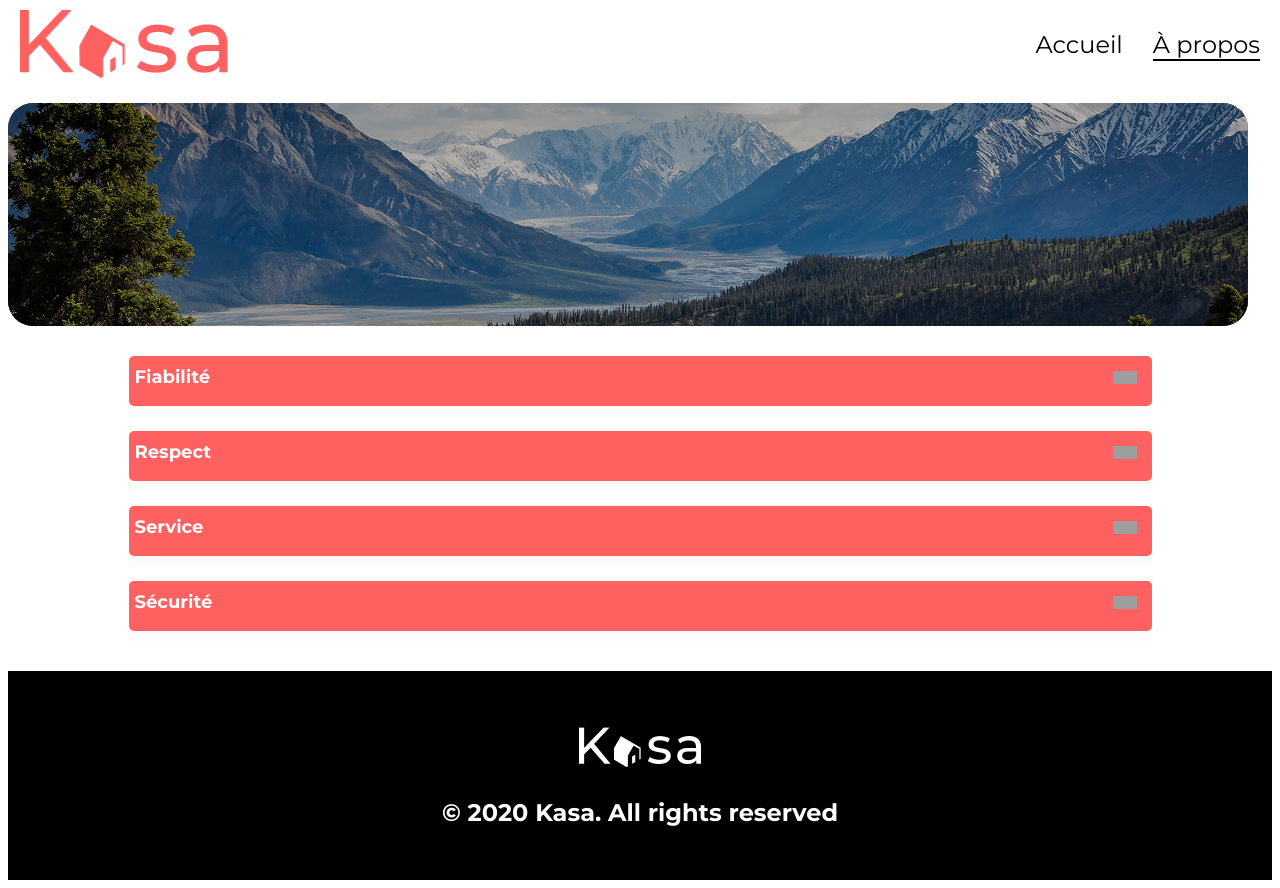
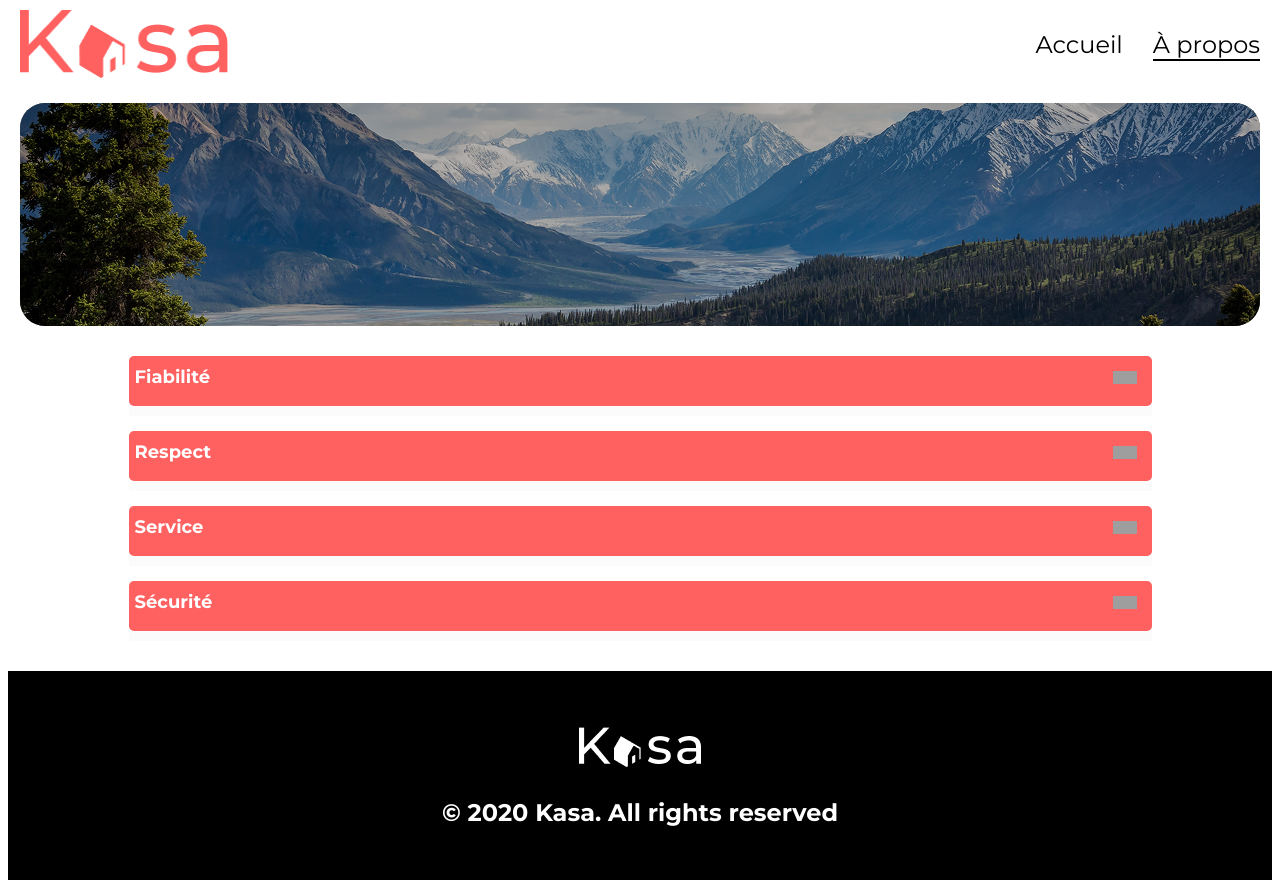
Before and after one commit to Arnold138/Projet-React, a React (Vite) app: page /about in a window 1280 px wide. Built offline with nearby package versions, Linux system fonts and the light colour scheme; grey boxes are pictures that could not be loaded.

Commit message:
Ajout de Navigate avec le use params et integégrat dans le if de logement sur lapage error

```diff
--- a/src/styles/about.scss
+++ b/src/styles/about.scss
@@ -37,7 +37,7 @@ div.collapse {
 
 }
 .fond-image-apropos-container {
-    margin: 15px auto 15px 0;
+    margin: 15px auto;
     position: relative;
     width: 1240px;
     height: 223px;
```
